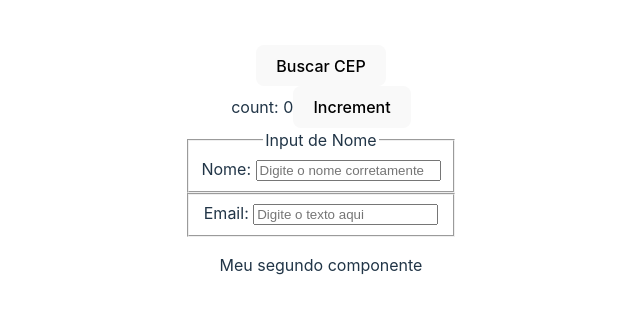
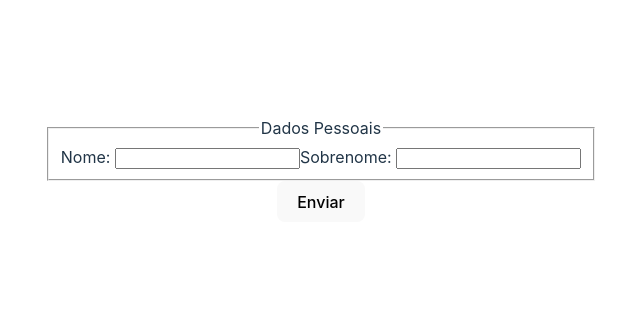
Before and after one commit to neliofrazao/arquitetura-fe, a React (Vite) app: page / in a window 1280 px wide. Shown: the part 231-544 px from the top of the page, without its empty margins (319-959 px from the left). Built offline with nearby package versions, Linux system fonts and the light colour scheme; no server answers.

Commit message:
validacao forms

```diff
--- a/src/App.tsx
+++ b/src/App.tsx
@@ -1,6 +1,7 @@
 import { useEffect, useState } from 'react';
 import './App.css';
 import { CounterClick, MyFirstComponent, MySecondComponent } from './components';
+import { InputComponent } from './components/form-components';
 
 interface Address {
   cep: string;
@@ -37,7 +38,7 @@ function App() {
   const abort = new AbortController();
   useEffect(() => {
     setIsMount(true);
-    fetch(`https://viacep.com.br/ws/${cepValue}/jsson/`, {
+    fetch(`https://viacep.com.br/ws/${cepValue}/json/`, {
       headers: {
         'Content-Type': 'application/json',
       },
@@ -60,9 +61,10 @@ function App() {
   return (
     // react Fragment
     <>
-      <button onClick={() => handleCepChange('58036442')}>Buscar CEP</button>
-      <CounterClick />
-      <MyFirstComponent
+      <InputComponent />
+      {/* <button onClick={() => handleCepChange('58036442')}>Buscar CEP</button>
+      <CounterClick /> */}
+      {/* <MyFirstComponent
         inputName='nome'
         labelText='Nome'
         fieldsetTitle='Input de Nome'
@@ -70,7 +72,7 @@ function App() {
         value={address.bairro}
       />
       <MyFirstComponent inputName='email' labelText='Email' value='email@email.com' />
-      <MySecondComponent />
+      <MySecondComponent /> */}
     </>
   );
 }
--- /dev/null
+++ b/src/components/form-components/index.ts
@@ -0,0 +1 @@
+export * from './input-component';
--- /dev/null
+++ b/src/components/form-components/input-component/index.ts
@@ -0,0 +1 @@
+export * from './inputComponent';
--- /dev/null
+++ b/src/components/form-components/input-component/inputComponent.tsx
@@ -0,0 +1,88 @@
+import { useState } from 'react';
+
+interface InputComponentValues {
+  name?: string;
+  lastname?: string;
+}
+
+const intialInputComponentValues: InputComponentValues = {
+  name: '',
+  lastname: '',
+};
+// Converte as chaves do objeto para opcional
+// type FormErrosType = { [key in keyof InputComponentValues]?: string };
+
+export const InputComponent = () => {
+  const [inputValue, setInputValue] = useState<InputComponentValues>(intialInputComponentValues);
+  const [inputError, setInputError] = useState<InputComponentValues>({});
+
+  const handleOnchange = (e: React.ChangeEvent<HTMLInputElement>) => {
+    console.log(e.target.name, e.target.value);
+    setInputValue((prevState) => ({
+      ...prevState,
+      [e.target.name]: e.target.value,
+    }));
+    // undefined é um false natural
+    // limpeza dos campos obrigatorios
+    if (inputError[e.target.name as keyof InputComponentValues]) {
+      setInputError((prevErrors) => ({
+        ...prevErrors,
+        [e.target.name]: undefined,
+      }));
+    }
+  };
+
+  const handleSubmit = (e: React.FormEvent<HTMLFormElement>) => {
+    e.preventDefault();
+    console.log('inputValue', inputValue);
+
+    //   inputValue
+    // {
+    //     "name": "ssssssdf4f",
+    //     "lastname": "sssss"
+    //     }
+
+    //     Object.entries(inputValue)
+    //     [
+    //       ["name", "ssssssdf4f"],
+    //       ["lastname", "sssss"]
+    //      ]
+    const errors: InputComponentValues = {};
+    Object.entries(inputValue).map(([key, value]) => {
+      if (!value) {
+        // cast tipagem
+        errors[key as keyof InputComponentValues] = 'Campo obrigatório';
+        setInputError(errors);
+      }
+    });
+
+    // adicone a lógica que  envia para a api os dados do formulário
+  };
+  console.log('inputError', inputError);
+  return (
+    <form onSubmit={handleSubmit}>
+      <fieldset>
+        <legend>Dados Pessoais</legend>
+        <label htmlFor='Nome'>Nome: </label>
+        <input
+          type='text'
+          name='name'
+          id='name'
+          value={inputValue.name}
+          onChange={handleOnchange}
+        />
+        {inputError.name && <span>{inputError.name}</span>}
+        <label htmlFor='lastname'>Sobrenome: </label>
+        <input
+          type='text'
+          name='lastname'
+          id='lastname'
+          value={inputValue.lastname}
+          onChange={(e) => handleOnchange(e)}
+        />
+        {inputError.lastname && <span>{inputError.lastname}</span>}
+      </fieldset>
+      <button type='submit'>Enviar</button>
+    </form>
+  );
+};
--- a/src/components/types/form-types.ts
+++ b/src/components/types/form-types.ts
@@ -1,7 +1,7 @@
 type ValueType = string | number | boolean;
 
 export interface FormComponentProps {
-  value: ValueType;
+  value: string;
   labelText: string;
   inputName: string;
   fieldsetTitle?: string;
```
